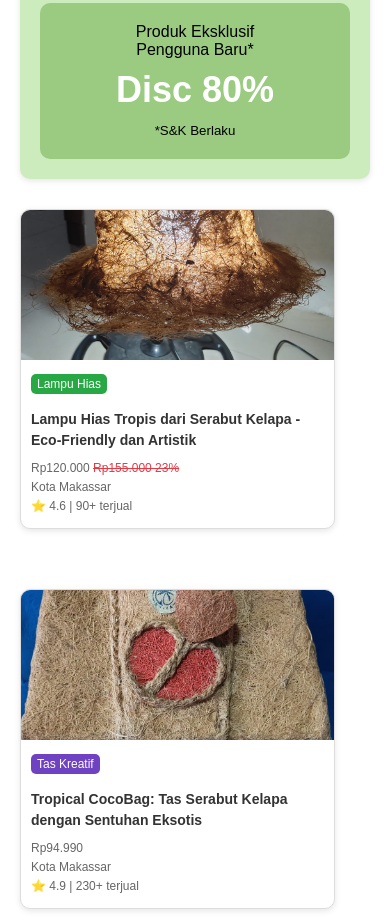
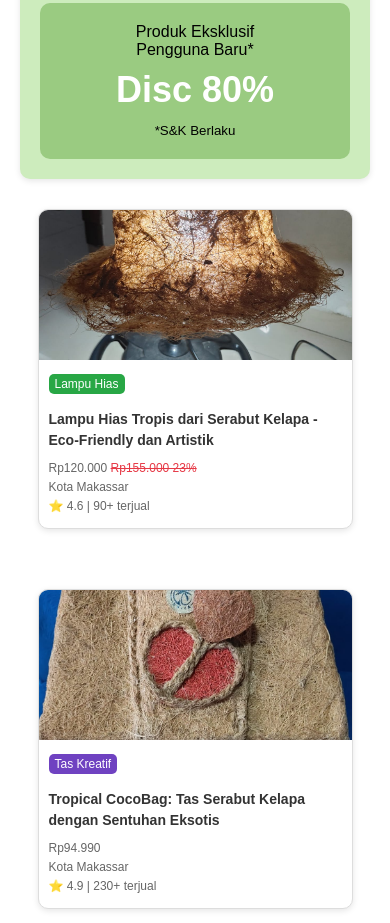
Before and after one commit to zenzeicrxs/kelapalokal, a plain HTML site: page index.html in a window 390 px wide. Shown: the part 1421-2344 px from the top of the page. Drawn offline with Linux system fonts and the light colour scheme.

Commit message:
Update style.css

```diff
--- a/style.css
+++ b/style.css
@@ -718,6 +718,10 @@ footer {
       padding: 20px;
   }
 
+   .klikproduk {
+    justify-items: center;
+  }
+
   .card-content {
     background-color: #003918;
   }
```
